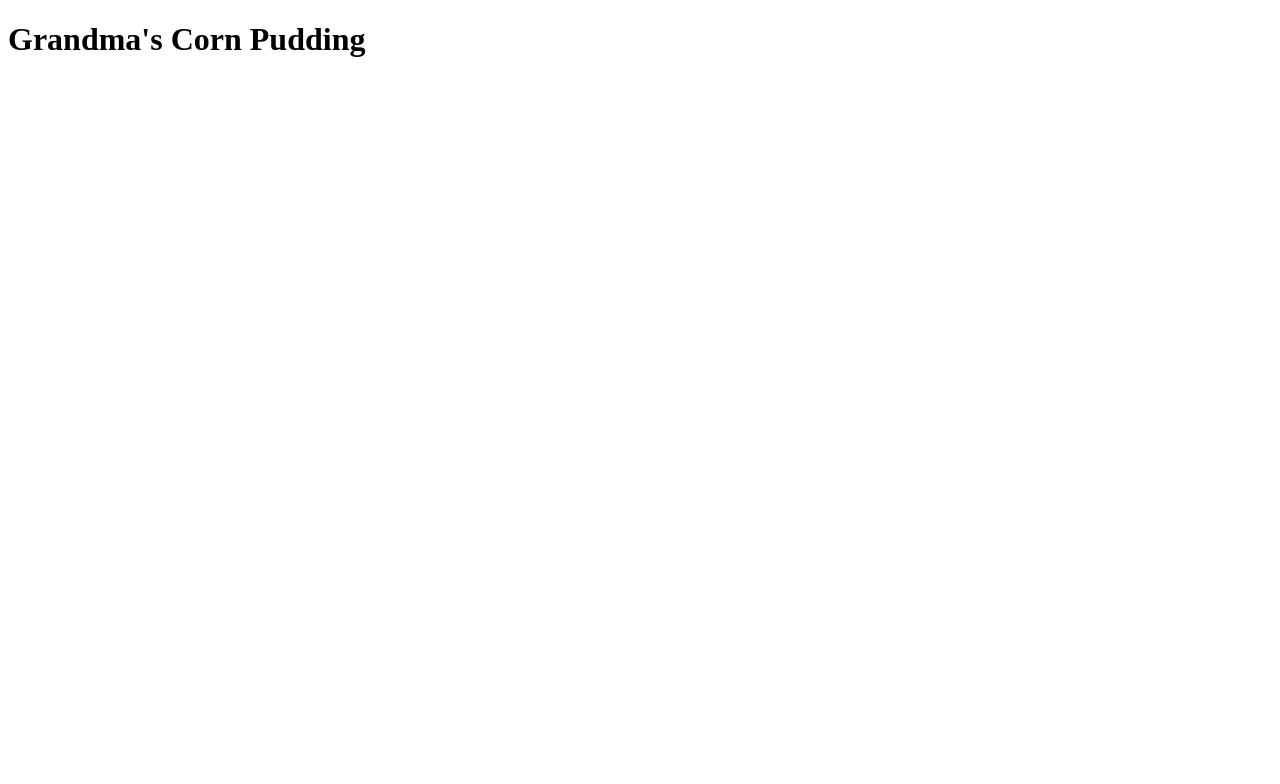
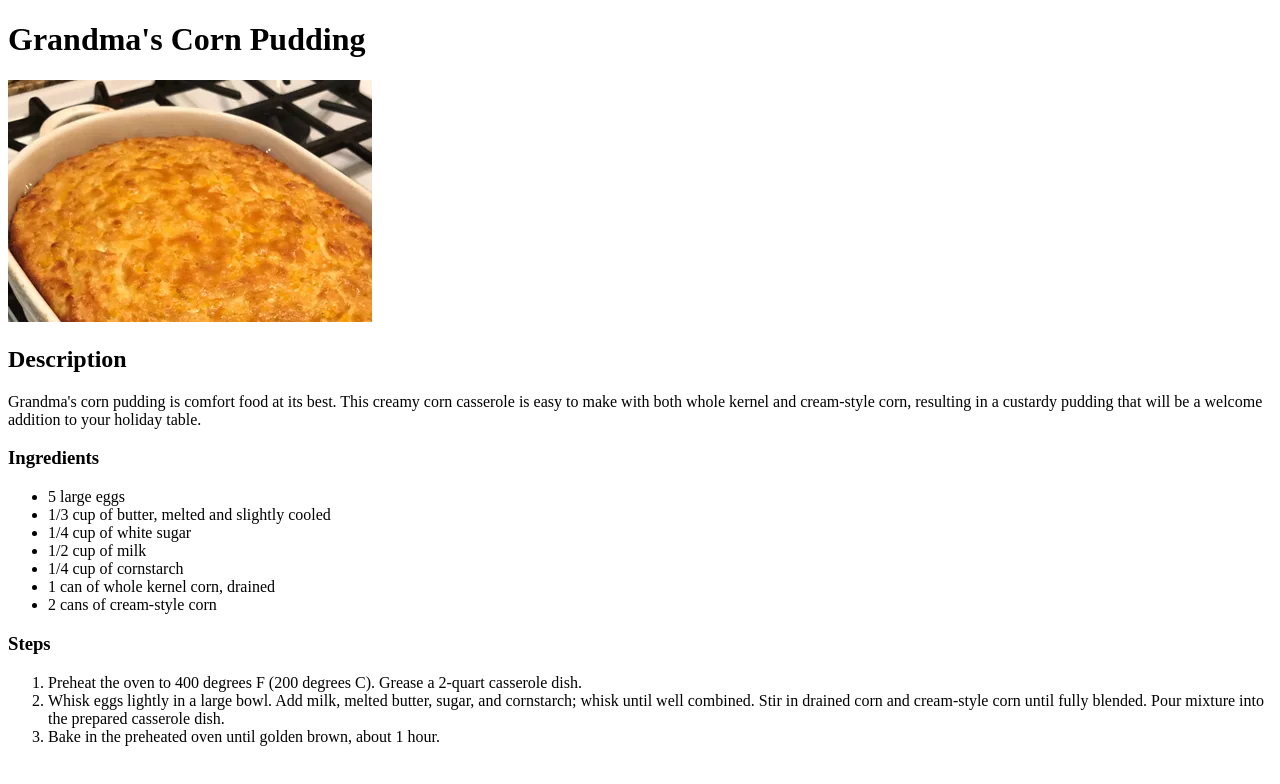
Before and after one commit to markcawili/odin-recipes, a plain HTML site: page recipes/grandmas-corn-pudding.html in a window 1280 px wide. Drawn offline with Linux system fonts and the light colour scheme.

Commit message:
Add Grandma's Corn Pudding Recipe descriptions - ingredients and steps

```diff
--- a/recipes/grandmas-corn-pudding.html
+++ b/recipes/grandmas-corn-pudding.html
@@ -7,5 +7,27 @@
 
     <body>
       <h1>Grandma's Corn Pudding</h1>
+      <img alt="Finished recipe of Grandma's Corn Pudding" src="../images/corn-pudding.webp">
+      <h2>Description</h2>
+      <p>Grandma's corn pudding is comfort food at its best. This creamy corn casserole is easy to make with both whole
+        kernel and cream-style corn, resulting in a custardy pudding that will be a welcome addition to your holiday
+        table.</p>
+      <h3>Ingredients</h3>
+      <ul>
+        <li>5 large eggs</li>
+        <li>1/3 cup of butter, melted and slightly cooled</li>
+        <li>1/4 cup of white sugar</li>
+        <li>1/2 cup of milk</li>
+        <li>1/4 cup of cornstarch</li>
+        <li>1 can of whole kernel corn, drained</li>
+        <li>2 cans of cream-style corn</li>
+      </ul>
+
+      <h3>Steps</h3>
+      <ol>
+        <li>Preheat the oven to 400 degrees F (200 degrees C). Grease a 2-quart casserole dish.</li>
+        <li>Whisk eggs lightly in a large bowl. Add milk, melted butter, sugar, and cornstarch; whisk until well combined. Stir in drained corn and cream-style corn until fully blended. Pour mixture into the prepared casserole dish.</li>
+        <li>Bake in the preheated oven until golden brown, about 1 hour.</li>
+      </ol>
     </body>
   </html>
```
Also changed, not shown: images/corn-pudding.webp (added), 1 other file.
